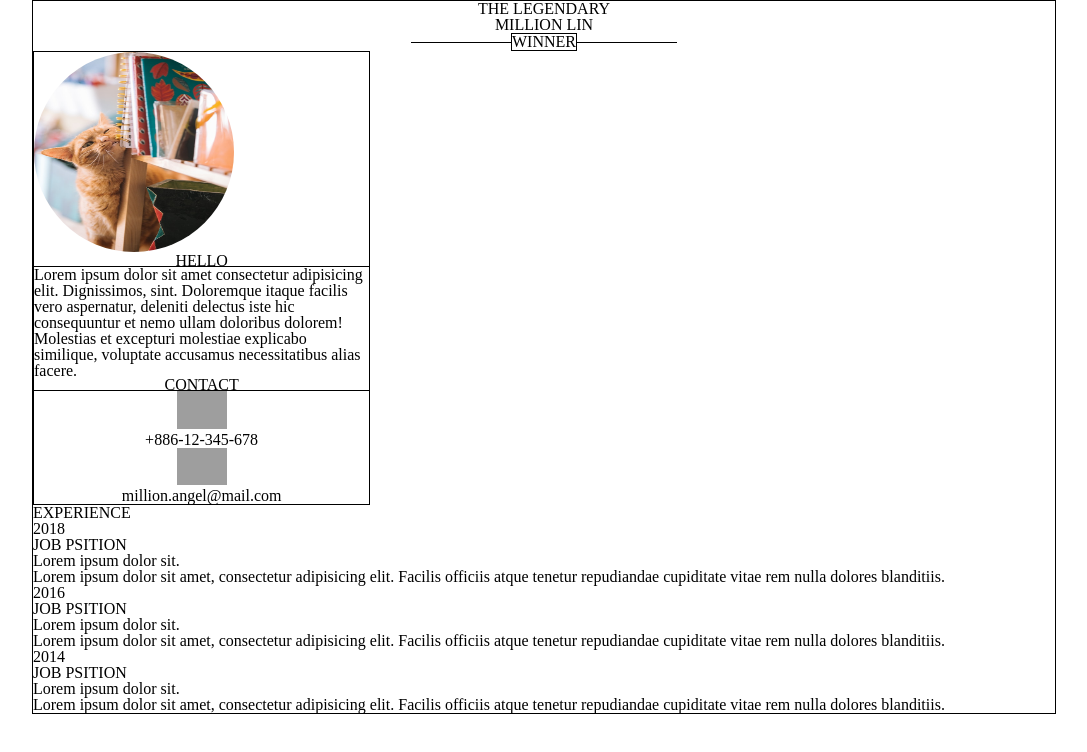
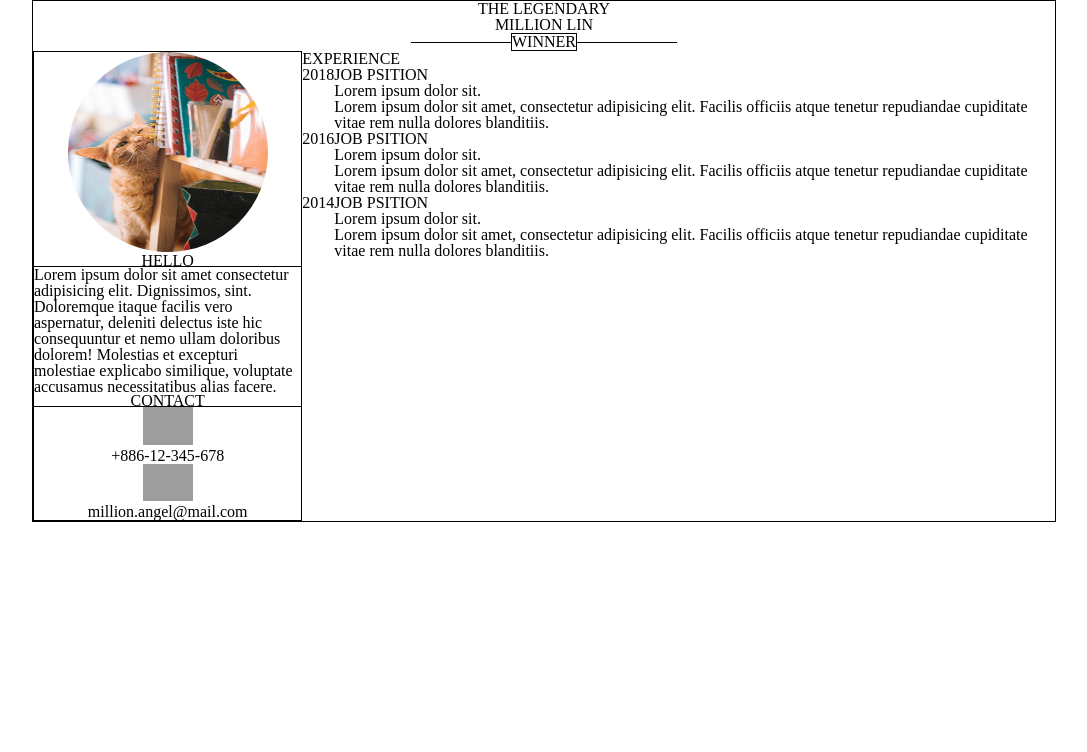
Before and after one commit to c711cat/practice_works, a plain HTML site: page 02 - resume/resume.html in a window 1280 px wide. Shown: the whole page, without its empty margins (96-1183 px from the left). Drawn offline with Linux system fonts and the light colour scheme; grey boxes are pictures that could not be loaded.

Commit message:
排版右側工作經歷內容

```diff
--- a/02 - resume/resume.css
+++ b/02 - resume/resume.css
@@ -25,6 +25,9 @@
   justify-content: center;
   align-items: center;
 }
+.content{
+  display: flex;
+}
 .left-content {
   border: 1px solid;
   width: 33%;
@@ -35,6 +38,9 @@
   border-radius: 100%;
   max-width: 100%;
   max-height: 100%;
+}
+.personal-photo{
+  text-align: center;
 }
 .sec-title {
   border-bottom: 1px solid;
@@ -48,3 +54,6 @@
 .contact-pic, .contact-text{
   text-align: center;
 }
+.experience-introduction{
+  display: flex;
+}
```
